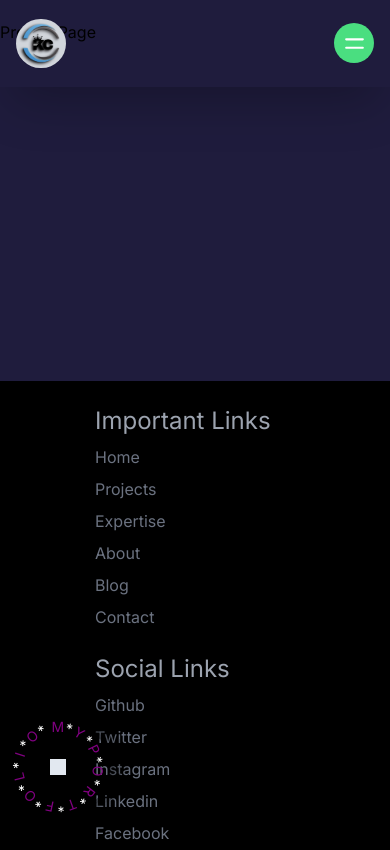
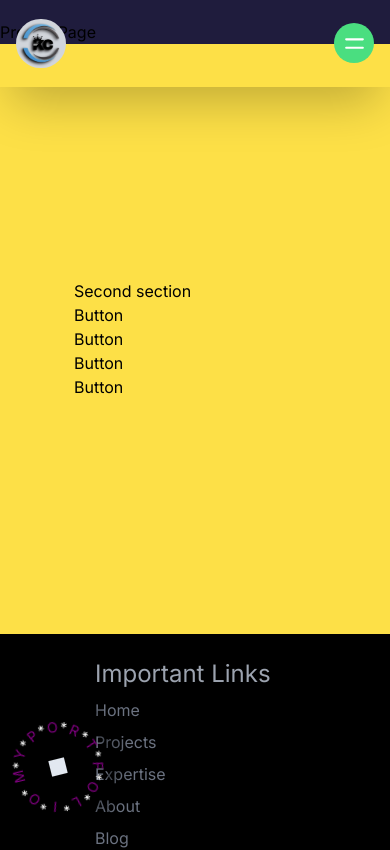
Before and after one commit to chkaran15/karanchaudhary, a Next.js app: page /projects in a window 390 px wide. Shown: the top 850 px of the page. Built offline with nearby package versions, Linux system fonts and the light colour scheme.

Commit message:
update new transistion function added

```diff
--- a/app/page.tsx
+++ b/app/page.tsx
@@ -1,6 +1,6 @@
-import HeroSection from "@/components/Home/homeWrapper/HeroSection";
+// import HeroSection from "@/components/Home/homeWrapper/HeroSection";
 import ImageSection from "@/components/Home/homeWrapper/ImageSection";
-import { VideoSection } from "@/components/Home/homeWrapper/BannerTextSection";
+// import { VideoSection } from "@/components/Home/homeWrapper/BannerTextSection";
 import BannerSection from "@/components/Home/homeWrapper/BannerSection";
 import { VelocityAnimation } from "@/components/animation/VelocityAnimation";
 import { HomeAboutSection } from "@/components/Home/homeWrapper/HomeAboutSection";
@@ -8,12 +8,13 @@ import { HomeServiceInfo } from "@/components/Home/homeWrapper/HomeServiceInfo";
 
 export default function Home() {
   return (
-    <main className="home-page-wrapper bg-primary1 ">
+    <main className="home-page-wrapper ">
       <BannerSection />
       <VelocityAnimation />
       <HomeAboutSection />
       <HomeServiceInfo />
-      {/* <ImageSection /> */}
+      <ImageSection />
+
     </main>
   );
 }
--- a/components/Home/homeWrapper/HomeAboutSection.tsx
+++ b/components/Home/homeWrapper/HomeAboutSection.tsx
@@ -1,7 +1,8 @@
 "use client";
 import Link from "next/link";
-import React, { useRef } from "react";
+import React, { useEffect, useLayoutEffect, useRef } from "react";
 import { MotionValue, motion, useScroll, useTransform } from "framer-motion";
+import gsap from "gsap";
 
 function useParallax(value: MotionValue<number>, distance: number) {
   return useTransform(value, [0, 2], [-distance, distance]);
@@ -10,23 +11,38 @@ function useParallax(value: MotionValue<number>, distance: number) {
 export const HomeAboutSection = () => {
   const aboutRef = useRef<any>(null);
   const { scrollYProgress } = useScroll({ target: aboutRef });
+  const textRef = useRef<any>(null);
 
   const y = useParallax(scrollYProgress, 500);
+
+  useLayoutEffect(() => {
+    console.log(textRef);
+    gsap.fromTo(
+      ".text-right",
+      { opacity: 0, y: 100 },
+      { opacity: 1, y: 0, duration: 2 }
+    );
+    gsap.fromTo(
+      textRef.current,
+      { opacity: 0, y: 150 },
+      { opacity: 1, y: 0, duration: 2, delay: 0.5 }
+    );
+  }, [`${textRef.current}`]);
 
   return (
     <section
       ref={aboutRef}
-      className="about-section-wrapper relative py-[8%]  w-full bg-primary1 flex justify-center items-center border-t border-purple-900 px-[5%]"
+      className="about-section-wrapper relative py-[8%]  w-full flex justify-center items-center border-t border-purple-900 px-[5%]"
     >
-      <div className="about-wrapper flex flex-col lg:flex-row gap-20 justify-between px-[3%] text-white ">
+      <div className="about-wrapper flex flex-col lg:flex-row gap-20 justify-between px-[3%]  ">
         <div className="about-left-wrapper text-[28px] md:text-[50px] lg:w-[60%] ">
-          <h1>
+          <h1 className="text-right">
             Helping brands to stand out in the digital era. Together we will set
             the new status quo. No nonsense, always on the cutting edge.
           </h1>
         </div>
         <div className="about-right-wrapper text-base md:text-[25px] tracking-normal leading-10 lg:w-[30%]">
-          <h1>
+          <h1 ref={textRef}>
             The combination of my passion for design, code & interaction
             positions me in a unique place in the web design world.
           </h1>
--- a/components/Home/homeWrapper/HomeServiceInfo.tsx
+++ b/components/Home/homeWrapper/HomeServiceInfo.tsx
@@ -40,18 +40,18 @@ export const HomeServiceInfo = () => {
   }, []);
 
   return (
-    <section className="about-section-wrapper relative py-[8%]  w-full bg-primary1  px-[5%] border-t border-purple-900">
-      <h1 className="text-white text-[50px] md:text-[100px]">
+    <section className="about-section-wrapper relative py-[8%]  w-full  px-[5%] border-t border-purple-900">
+      <h1 className=" text-[50px] md:text-[100px]">
         Project and Collaboration
       </h1>
-      <div className="about-wrapper flex flex-col pt-10 md:flex-row gap-20 px-[3%] text-white ">
+      <div className="about-wrapper flex flex-col pt-10 md:flex-row gap-20 px-[3%]  ">
         <div className="about-left-wrapper text-[28px] md:text-[40px] md:w-[60%]">
-          <h1 className="text-[60px] md:text-[80px] text-white flex items-center gap-2">
+          <h1 className="text-[60px] md:text-[80px]  flex items-center gap-2">
             {projectCount}
             {"+"}
             <span className="text-base">completed projects</span>
           </h1>
-          <h1 className="text-[60px] md:text-[80px] text-white flex items-center gap-2">
+          <h1 className="text-[60px] md:text-[80px]  flex items-center gap-2">
             {collaborationCount}
             {"+"}
             <span className="text-base">collaborations</span>
--- /dev/null
+++ b/components/Home/homeWrapper/ImageSection.css
@@ -0,0 +1,24 @@
+/* h1 {
+    margin: 0;
+    color: white;
+    font-size: 145px;
+    line-height: 174px;
+    white-space: nowrap;
+    display: inline-flex;
+  } */
+
+  .fullscreen {
+    display: flex;
+    justify-content: center;
+    align-items: center;
+    width: 100%;
+    height: 70vh;
+    /* background-color: brown; */
+    overflow: hidden;
+  }
+
+  .container {
+    margin: 0 auto;
+    max-width: 1560px;
+    padding: 1px 74px;
+  }
--- a/components/Home/homeWrapper/ImageSection.tsx
+++ b/components/Home/homeWrapper/ImageSection.tsx
@@ -1,29 +1,128 @@
-"use client";
-import { motion, useScroll, useSpring } from "framer-motion";
-import Image from "next/image";
+// "use client";
+// import { motion, useScroll, useSpring } from "framer-motion";
+// import Image from "next/image";
+
+// const ImageSection = () => {
+//   const { scrollYProgress } = useScroll();
+//   const scaleImage = useSpring(scrollYProgress, {
+//     stiffness: 100,
+//     damping: 30,
+//     restDelta: 0.001,
+//   });
+
+//   return (
+//     <div className="image-section-wrapper relative">
+//       <motion.div
+//         className="home-image-wrapper w-full h-[40vh] md:h-screen"
+//         style={{ scale: scaleImage }}
+//       >
+//         <Image
+//           className="home-image "
+//           src="/home/homeImage.png"
+//           alt="karan"
+//           fill
+//           loading="lazy"
+//         />
+//       </motion.div>
+//     </div>
+//   );
+// };
+
+// export default ImageSection;
+
+"use client"
+import React, { useEffect } from 'react';
+import gsap from 'gsap';
+import { ScrollTrigger, ScrollToPlugin } from 'gsap/all';
+
+import './ImageSection.css'; // Import your CSS file
 
 const ImageSection = () => {
-  const { scrollYProgress } = useScroll();
-  const scaleImage = useSpring(scrollYProgress, {
-    stiffness: 100,
-    damping: 30,
-    restDelta: 0.001,
-  });
+  useEffect(() => {
+    // const scrollableTextLength = document.querySelector('[data-scrollable-text]').clientWidth;
+
+    gsap.config({
+      autoSleep: 60,
+      force3D: true,
+      nullTargetWarn: false,
+      trialWarn: false,
+      units: { left: '%', top: '%', rotation: 'rad' },
+    });
+
+    gsap.registerPlugin(ScrollTrigger, ScrollToPlugin);
+
+    ScrollTrigger.config({
+      limitCallbacks: true,
+      ignoreMobileResize: true,
+    });
+
+    ScrollTrigger.refresh();
+
+    // const scrollTextTl = gsap.timeline({
+    //   paused: true,
+    // }).to('[data-scrollable-text]', {
+    //   translateX: -scrollableTextLength + 1000,
+    // }).to('[data-scrollable-text]', {
+    //   onStart: () => {
+    //     gsap.to(document.querySelector('.vertical-scrollable-content'), {
+    //       y: -350,
+    //     });
+    //   },
+    // });
+
+    // ScrollTrigger.create({
+    //   animation: scrollTextTl,
+    //   trigger: '.main-section',
+    //   start: 'top top',
+    //   end: `=+${scrollableTextLength}`,
+    //   scrub: 0.1,
+    //   pin: true,
+    //   pinnedContainer: '.main-section',
+    //   pinSpacing: true,
+    //   markers: true,
+    //   id: 'main',
+    // });
+
+    const animationTl1 = gsap.timeline({
+      paused: false,
+    });
+
+    const animationItems1 = document.querySelectorAll('[data-animated-item]');
+
+    animationTl1.from(animationItems1, {
+      opacity: 0,
+      translateY: 100,
+      stagger: 0.1,
+    });
+
+    ScrollTrigger.create({
+      animation: animationTl1,
+      trigger: '[data-second-section]',
+      start: 'top 10%',
+      end: 'top 10%',
+      scrub: 4,
+    });
+  }, []);
 
   return (
-    <div className="image-section-wrapper relative">
-      <motion.div
-        className="home-image-wrapper w-full h-[40vh] md:h-screen"
-        style={{ scale: scaleImage }}
-      >
-        <Image
-          className="home-image "
-          src="/home/homeImage.png"
-          alt="karan"
-          fill
-          loading="lazy"
-        />
-      </motion.div>
+    <div className="fullscreen bg-yellow-300" id="second" data-second-section>
+      <div className="container">
+        <h1 data-animated-item>Second section</h1>
+        <div className="wrapp">
+          <div className="btn" data-animated-item>
+            Button
+          </div>
+          <div className="btn" data-animated-item>
+            Button
+          </div>
+          <div className="btn" data-animated-item>
+            Button
+          </div>
+          <div className="btn" data-animated-item>
+            Button
+          </div>
+        </div>
+      </div>
     </div>
   );
 };
--- a/components/Providers.tsx
+++ b/components/Providers.tsx
@@ -8,7 +8,7 @@ import { OpeningAnimation } from "./animation/OpeningAnimation";
 import { ScrollSpin } from "./animation/ScrollSpin";
 
 function Provider({ children }: { children: React.ReactNode }) {
-  const [isloadingAnimation, setIsLoadingAnimation] = useState<boolean>(false);
+  const [isloadingAnimation, setIsLoadingAnimation] = useState<boolean>(true);
 
   useEffect(() => {
     // Simulate loading of section1
--- /dev/null
+++ b/components/animation/animationData.ts
@@ -0,0 +1,6 @@
+export const visible = { opacity: 1, y: 0, transition: { duration: 0.5 } };
+
+export const itemVariants = {
+  hidden: { opacity: 0, y: 10 },
+  visible,
+};
```
